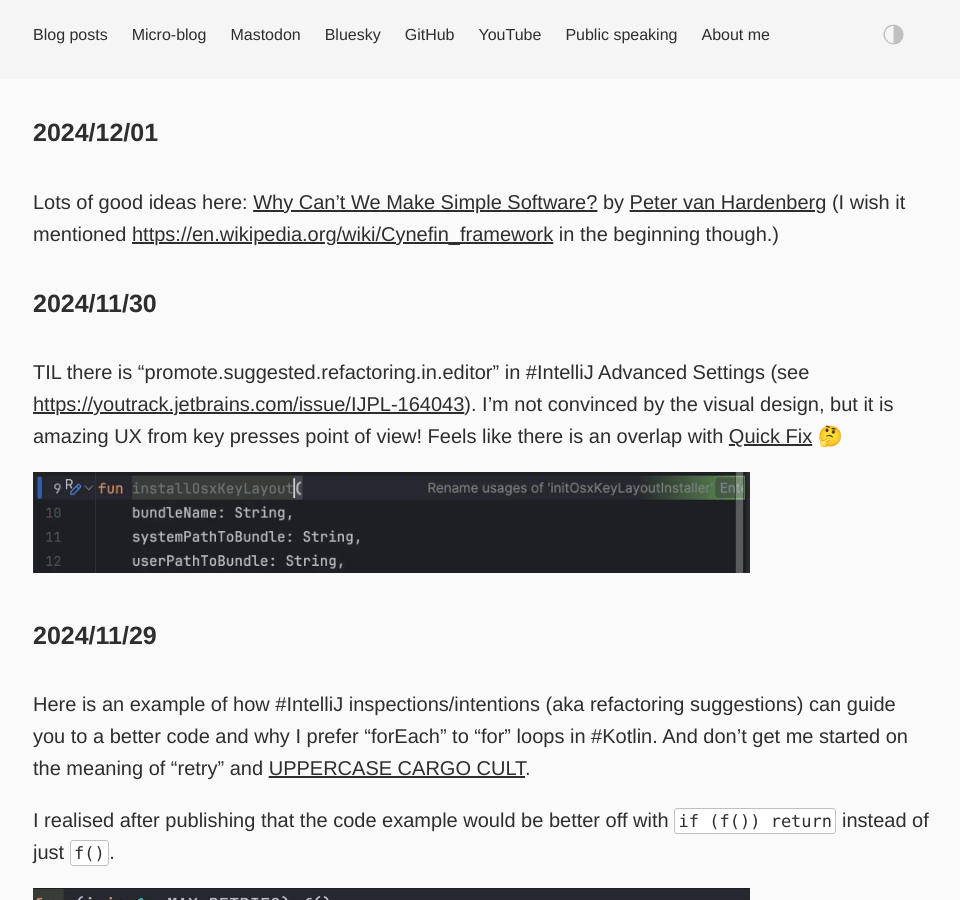
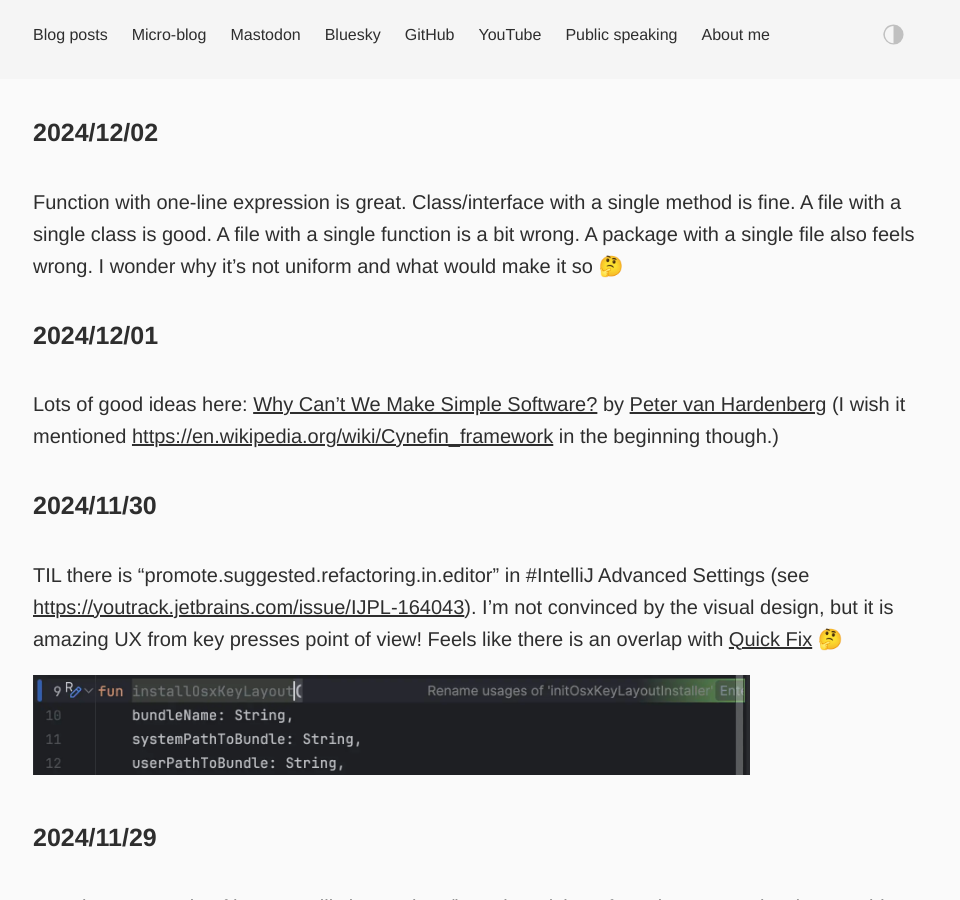
Before and after one commit to dkandalov/dkandalov.github.io, a Jekyll site: the page built from micro-blog.md, in a window 1280 px wide and 900 px high. Shown: the whole window, without its empty margins (159-1119 px from the left). Built offline with Jekyll 4.4.1, drawn with Linux system fonts in a browser that asks for light colours.

Commit message:
updated micro-blog

```diff
--- a/micro-blog.md
+++ b/micro-blog.md
@@ -2,6 +2,9 @@
 layout: post
 permalink: /micro-blog/
 ---
+
+#### 2024/12/02
+Function with one-line expression is great. Class/interface with a single method is fine. A file with a single class is good. A file with a single function is a bit wrong. A package with a single file also feels wrong. I wonder why it's not uniform and what would make it so 🤔
 
 #### 2024/12/01
 Lots of good ideas here: [Why Can't We Make Simple Software?](https://www.youtube.com/watch?v=czzAVuVz7u4) by [Peter van Hardenberg](https://twitter.com/pvh) (I wish it mentioned <https://en.wikipedia.org/wiki/Cynefin_framework> in the beginning though.)
```
